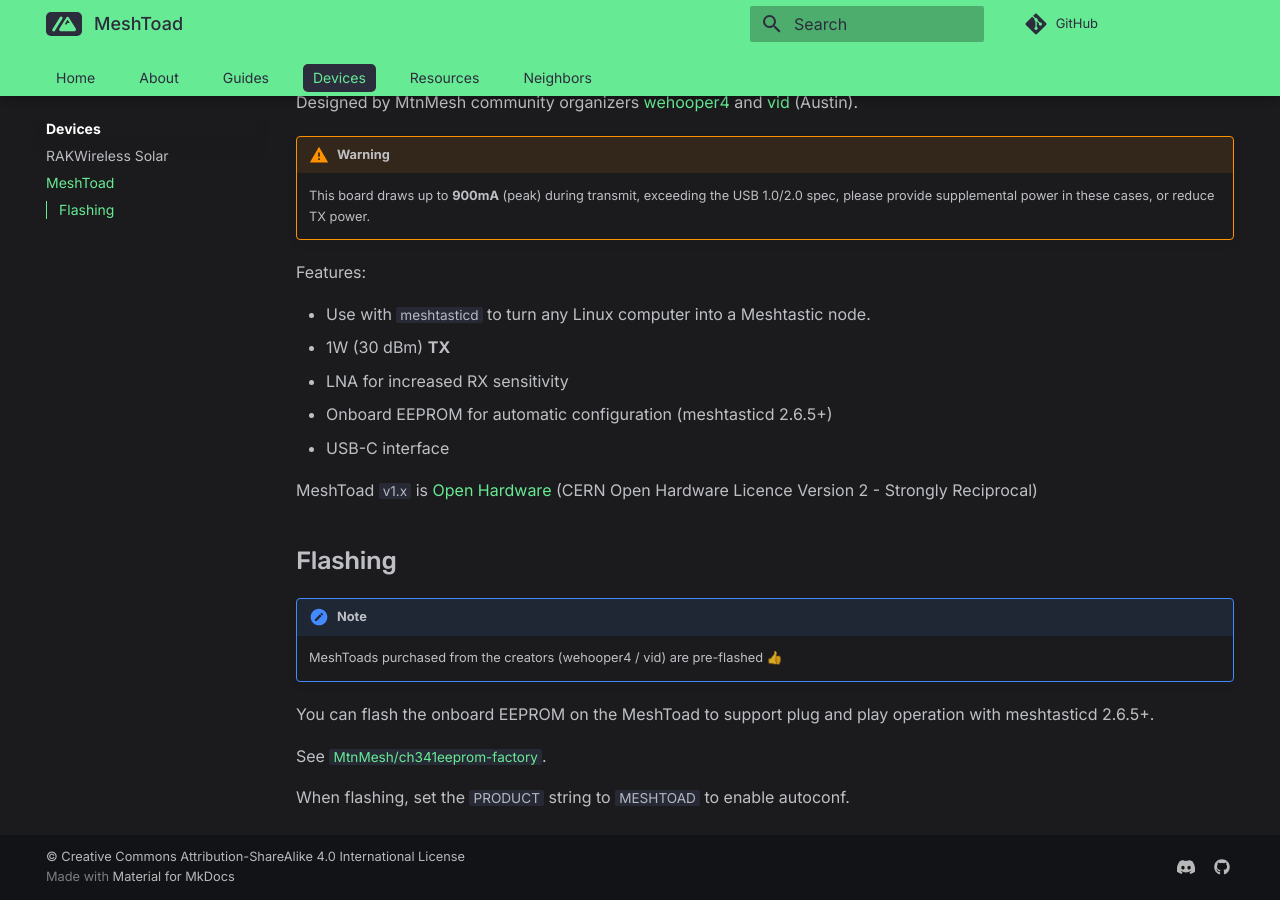
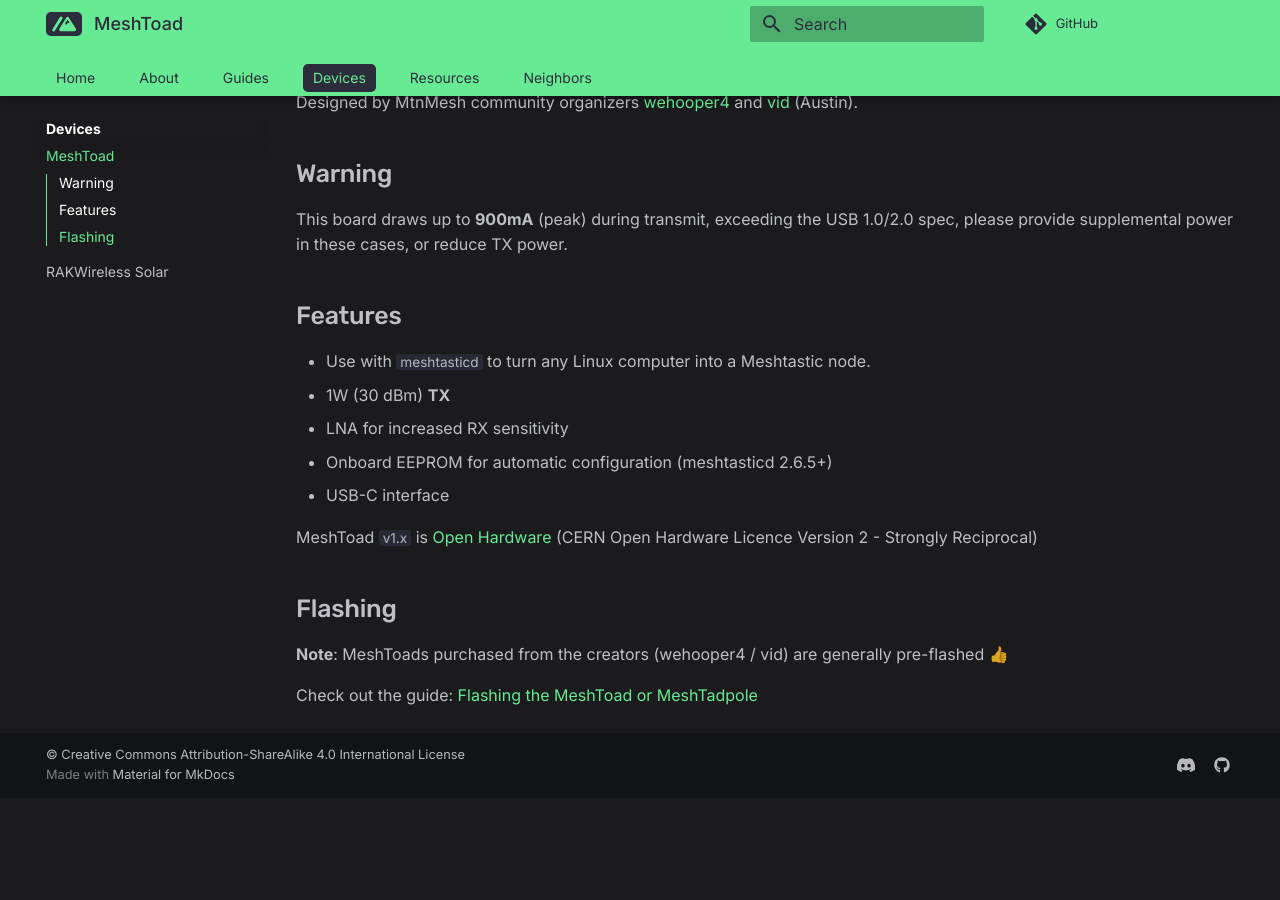
Before and after one commit to MtnMesh/mtnmesh.github.io, an MkDocs documentation site: the page built from docs/devices/MeshToad.md, in a window 1280 px wide and 900 px high, scrolled down 594 px. Built offline with MkDocs 1.6.1 and Material for MkDocs 9.7.7, drawn with Linux system fonts in a browser that asks for light colours; comment, search, counter and statistics services are not loaded; after the commit the page ends 1392 px from its top, so only the background shows below that.

Commit message:
Make guide for tadpole flashing

```diff
--- a/docs/devices/MeshToad.md
+++ b/docs/devices/MeshToad.md
@@ -7,10 +7,11 @@ A Meshtastic-compatible LoRa radio for your (Linux) computer.
 
 Designed by MtnMesh community organizers [wehooper4](https://github.com/wehooper4) and [vid](https://github.com/vidplace7) (Austin).
 
-!!! warning
-    This board draws up to **900mA** (peak) during transmit, exceeding the USB 1.0/2.0 spec, please provide supplemental power in these cases, or reduce TX power.
+## Warning
 
-Features:
+This board draws up to **900mA** (peak) during transmit, exceeding the USB 1.0/2.0 spec, please provide supplemental power in these cases, or reduce TX power.
+
+## Features
 
 - Use with `meshtasticd` to turn any Linux computer into a Meshtastic node.
 - 1W (30 dBm) **TX**
@@ -22,11 +23,6 @@ MeshToad `v1.x` is [Open Hardware](https://oshwlab.com/mtnmesh/meshtoad-v1-2) (C
 
 ## Flashing
 
-!!! note
-    MeshToads purchased from the creators (wehooper4 / vid) are pre-flashed 👍
+**Note**: MeshToads purchased from the creators (wehooper4 / vid) are generally pre-flashed 👍
 
-You can flash the onboard EEPROM on the MeshToad to support plug and play operation with meshtasticd 2.6.5+.
-
-See [`MtnMesh/ch341eeprom-factory`](https://github.com/MtnMesh/ch341eeprom-factory).
-
-When flashing, set the `PRODUCT` string to `MESHTOAD` to enable autoconf.
+Check out the guide: [Flashing the MeshToad or MeshTadpole](../guides/flash-meshtoad-meshtadpole.md)
--- a/mkdocs.yml
+++ b/mkdocs.yml
@@ -12,10 +12,11 @@ nav:
   - Guides:
     - Config: config.md
     - Filters: guides/filters.md
+    - 'Flashing the MeshToad or MeshTadpole': guides/flash-meshtoad-meshtadpole.md
     - Ringtones: guides/ringtones.md
   - Devices:
+    - MeshToad: devices/MeshToad.md
     - RAKWireless Solar: builds/rak_solar.md
-    - MeshToad: devices/MeshToad.md
   - Resources: resources.md
   - Neighbors: neighbors.md
 
```
Also changed, not shown: CONTRIBUTING.md (+2 -1 lines), docs/guides/flash-meshtoad-meshtadpole.md (added, +63 -0 lines).
